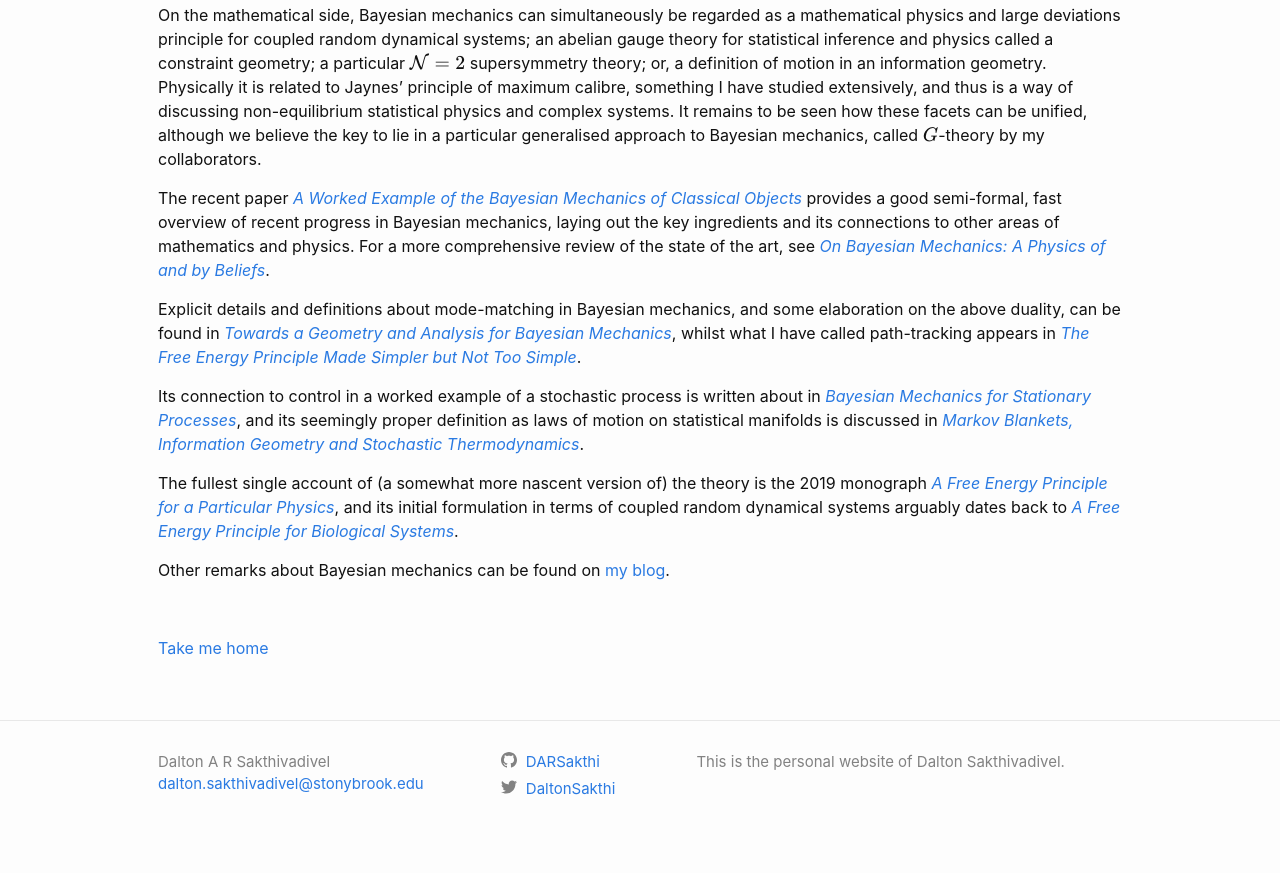
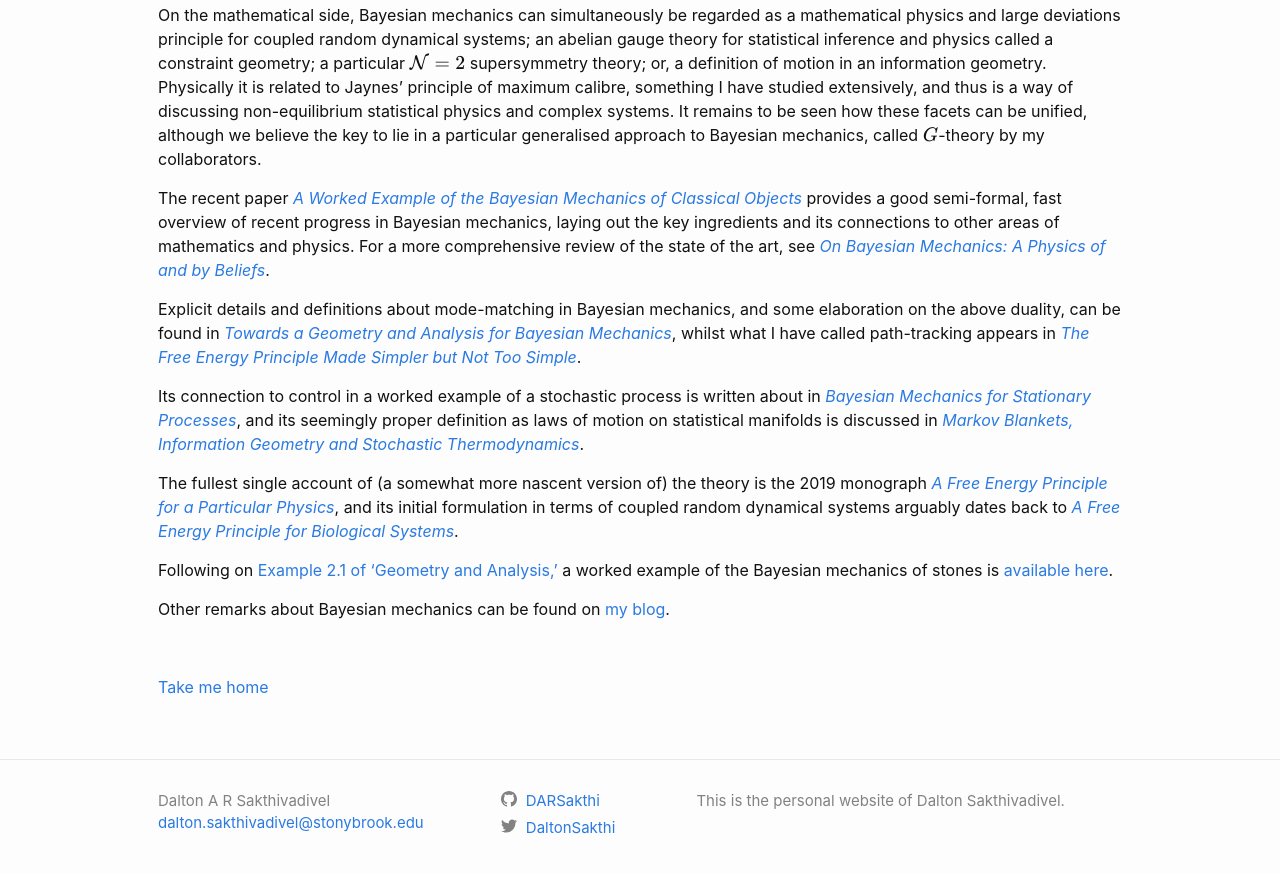
Before and after one commit to DARSakthi/DARSakthi.github.io, a Jekyll site: the page built from research.markdown, in a window 1280 px wide and 900 px high, scrolled down 1064 px. Shown: the top 873 px of the window. Built offline with Jekyll 4.4.1, drawn with Linux system fonts in a browser that asks for light colours; formulas are drawn with MathJax 3.

Commit message:
Added stone

```diff
--- a/research.markdown
+++ b/research.markdown
@@ -32,6 +32,8 @@ Its connection to control in a worked example of a stochastic process is written
 
 The fullest single account of (a somewhat more nascent version of) the theory is the 2019 monograph [_A Free Energy Principle for a Particular Physics_](https://arxiv.org/abs/1906.10184), and its initial formulation in terms of coupled random dynamical systems arguably dates back to [_A Free Energy Principle for Biological Systems_](https://www.mdpi.com/1099-4300/14/11/2100).
 
+Following on [Example 2.1 of 'Geometry and Analysis,'](https://arxiv.org/pdf/2204.11900.pdf#page.9) a worked example of the Bayesian mechanics of stones is [available here](https://drive.google.com/file/d/1JdBBbbLcRJDs_BCtmQRA3L5PMb072LSj/view?usp=sharing).
+
 Other remarks about Bayesian mechanics can be found on [my blog](https://darsakthi.github.io/blog.html).
 
 &nbsp;
```
